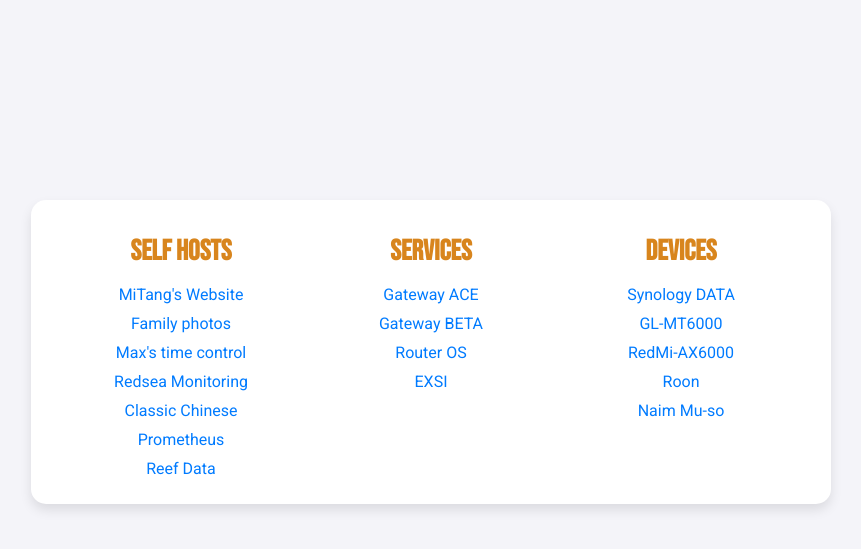
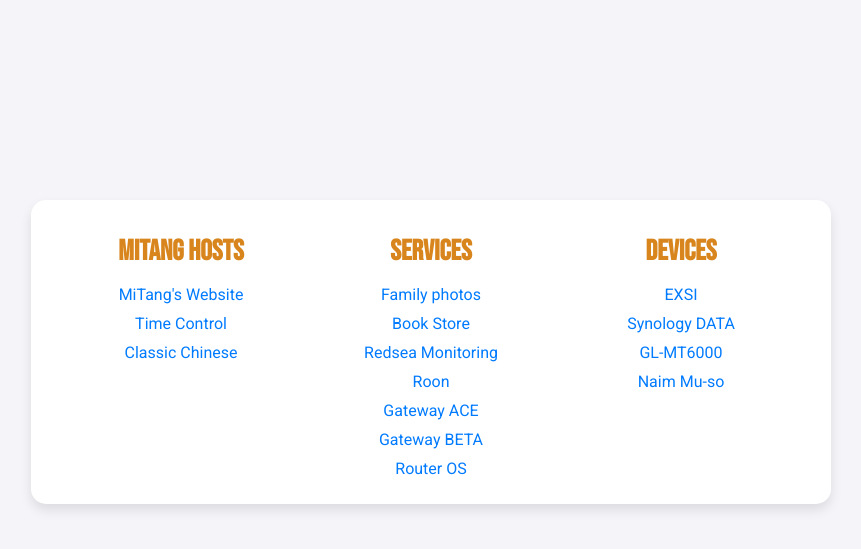
Before and after one commit to jacobmee/bookmarks, a Flask app: page / in a window 1280 px wide. Shown: the top 549 px of the page, without its empty margins (209-1070 px from the left). Run offline with Flask 2, Linux system fonts and the light colour scheme.

Commit message:
venv mode

```diff
--- a/app/routes.py
+++ b/app/routes.py
@@ -10,4 +10,4 @@
 
 # Run the app
 if __name__ == "__main__":
-    app.run(debug=True, host="0.0.0.0", port=80)  # Bind to 0.0.0.0 for external access
+    app.run(debug=False, host="0.0.0.0", port=80)  # Bind to 0.0.0.0 for external access
--- a/app/templates/index.html
+++ b/app/templates/index.html
@@ -92,33 +92,31 @@
 <body>
     <div class="container">
         <div class="column">
-            <h2>Self Hosts</h2>
+            <h2>MiTang Hosts</h2>
             <ul>
                 <li><a href="http://www.mitang.me/">MiTang's Website</a></li>
-                <li><a href="http://home.lan:8880">Family photos</a></li>
-                <li><a href="http://home.lan:5000">Max's time control</a></li>
-                <li><a href="http://home.lan:3000/d/admv8attzs1z4c/redsea?orgId=1&kiosk">Redsea Monitoring</a></li>
-                 <li><a href="http://home.lan:5002">Classic Chinese</a></li>
-                <li><a href="http://home.lan:9090">Prometheus</a></li>
-                <li><a href="http://reef.lan:6001/">Reef Data</a></li>
+                <li><a href="http://home.lan:5000">Time Control</a></li>
+                <li><a href="http://home.lan:5002">Classic Chinese</a></li>
             </ul>
         </div>
         <div class="column">
             <h2>Services</h2>
             <ul>
+                <li><a href="http://home.lan:8880">Family photos</a></li>
+                <li><a href="http://home.lan:8083">Book Store</a></li>
+                <li><a href="http://home.lan:3000/d/admv8attzs1z4c/redsea?orgId=1&kiosk">Redsea Monitoring</a></li>
+                <li><a href="http://192.168.0.30">Roon</a></li>
                 <li><a href="http://ace.lan">Gateway ACE</a></li>
                 <li><a href="http://beta.lan">Gateway BETA</a></li>
                 <li><a href="http://192.168.0.1">Router OS</a></li>
-                <li><a href="https://192.168.0.10">EXSI</a></li>
             </ul>
         </div>
         <div class="column">
             <h2>Devices</h2>
             <ul>
+                <li><a href="https://192.168.0.10">EXSI</a></li>
                 <li><a href="http://192.168.0.20">Synology DATA</a></li>
                 <li><a href="http://192.168.0.11">GL-MT6000</a></li>
-                <li><a href="http://192.168.0.12">RedMi-AX6000</a></li>
-                <li><a href="http://192.168.0.30">Roon</a></li>
                 <li><a href="http://192.168.0.31">Naim Mu-so</a></li>
             </ul>
         </div>
```
Also changed, not shown: 1 other file.
